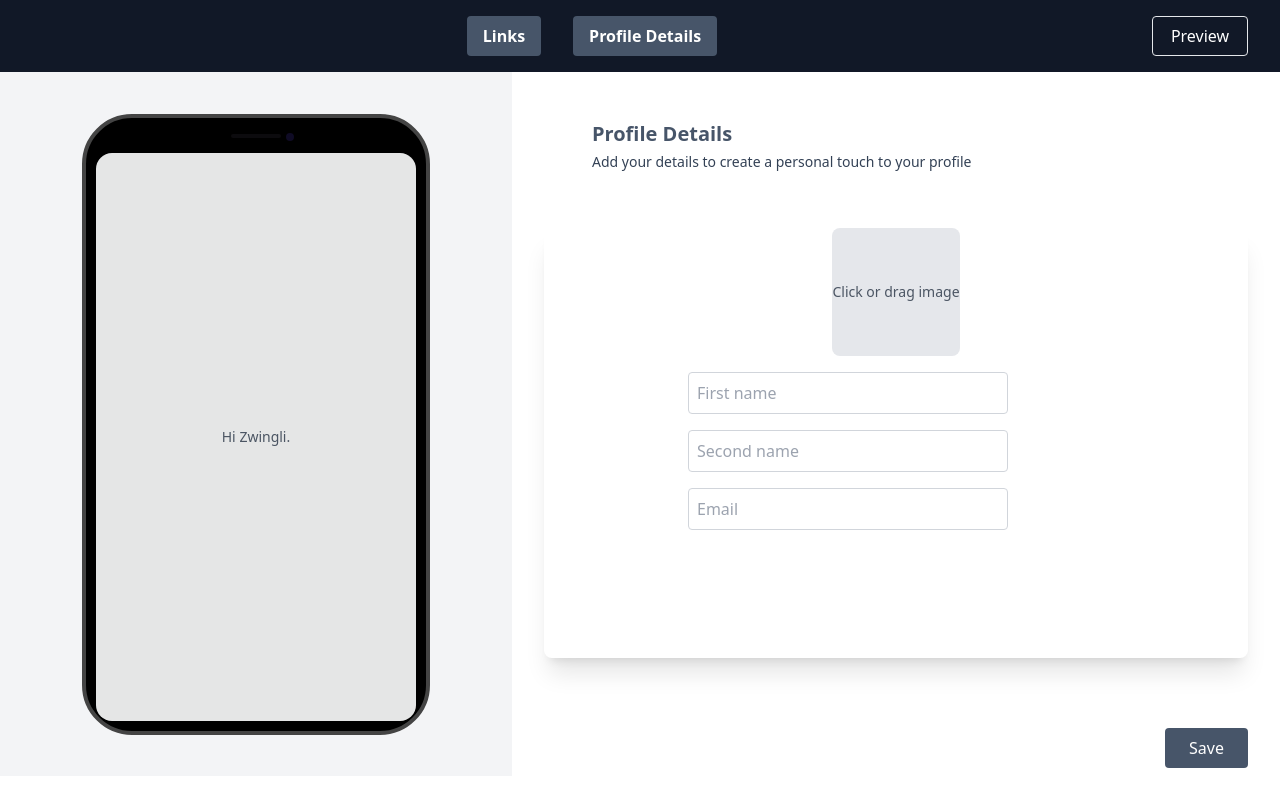
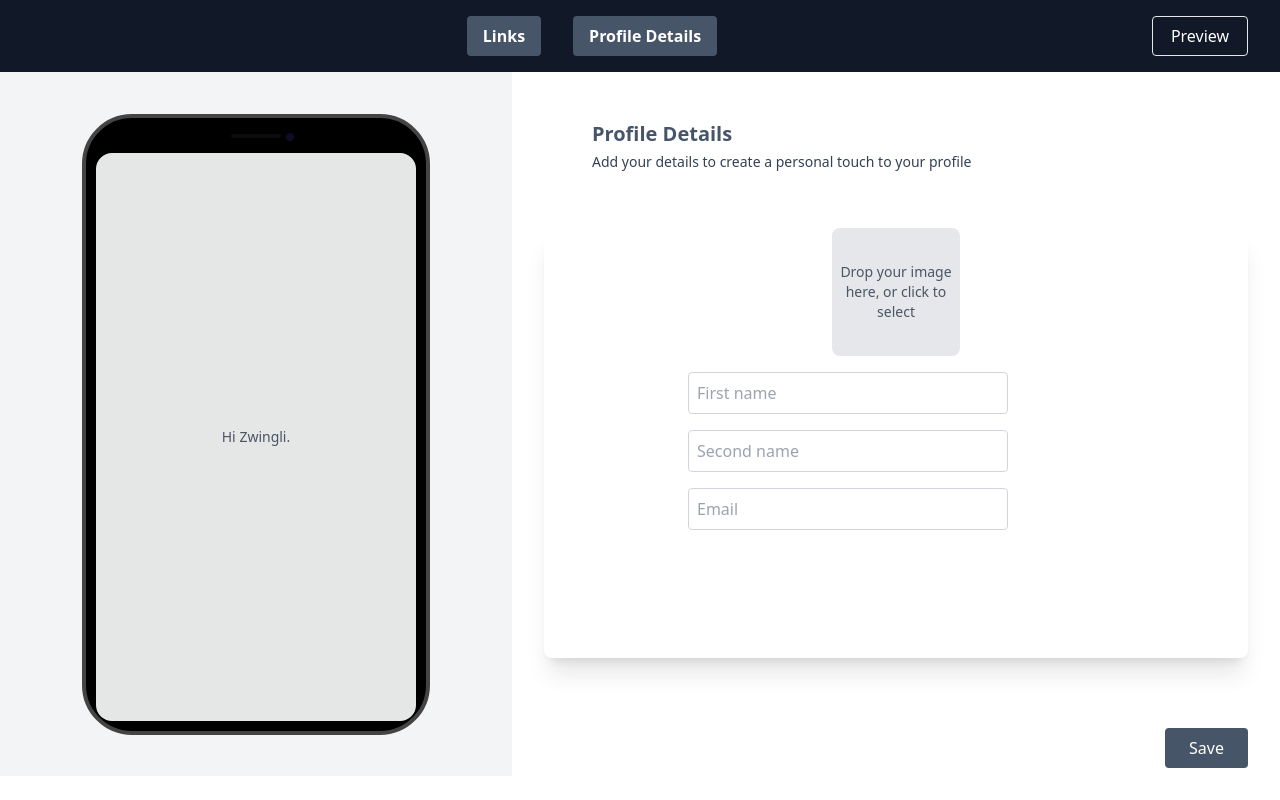
Before and after one commit to ZwingliCaleb/DelevoperLinks, a Next.js app: page /profile in a window 1280 px wide. Built offline with nearby package versions, Linux system fonts and the light colour scheme.

Commit message:
Fix my image picker and add a remove image button

```diff
--- a/components/AvatarUpload.jsx
+++ b/components/AvatarUpload.jsx
@@ -1,19 +1,17 @@
-import React from 'react';
+import React, { useCallback } from 'react';
 import { useDropzone } from 'react-dropzone';
 
 const AvatarUpload = ({ onImageUpload }) => {
-  const onDrop = (acceptedFiles) => {
+  const onDrop = useCallback((acceptedFiles) => {
     const file = acceptedFiles[0];
     if (file) {
       onImageUpload(URL.createObjectURL(file)); // Pass the selected image URL to the parent
     }
-  };
+  }, [onImageUpload]);
 
-  const { getRootProps, getInputProps } = useDropzone({
+  const { getRootProps, getInputProps, isDragActive, } = useDropzone({
     onDrop,
-    accept: {
-      'image/*': [] // Accept any image format
-    }
+    accept: {'image/*': []} // Accept any image format
   });
 
   return (
@@ -23,7 +21,11 @@ const AvatarUpload = ({ onImageUpload }) => {
       })}
     >
       <input {...getInputProps()} />
-      <p className="text-gray-600 text-sm text-center">Click or drag image</p>
+      {isDragActive ? (
+        <p className="text-gray-600 text-sm text-center">Click or drag image</p>
+      ) : (
+        <p className="text-gray-600 text-sm text-center">Drop your image here, or click to select</p>
+      )}
     </div>
   );
 };
--- a/pages/profile.jsx
+++ b/pages/profile.jsx
@@ -1,13 +1,13 @@
-import React, { useState } from 'react';
-import Link from 'next/link';
-import AvatarUpload from '../components/AvatarUpload';
-import PhoneAvatar from '../components/PhoneAvatar';
-import ProfileForm from '../components/ProfileForm';
+import React, { useState } from "react";
+import Link from "next/link";
+import AvatarUpload from "../components/AvatarUpload";
+import PhoneAvatar from "../components/PhoneAvatar";
+import ProfileForm from "../components/ProfileForm";
 
 const Profile = () => {
-  const [firstname, setFirstName] = useState('');
-  const [secondname, setSecondName] = useState('');
-  const [email, setEmail] = useState('');
+  const [firstname, setFirstName] = useState("");
+  const [secondname, setSecondName] = useState("");
+  const [email, setEmail] = useState("");
   const [profilePicture, setProfilePicture] = useState(null);
 
   return (
@@ -18,15 +18,21 @@ const Profile = () => {
           {/* Centered Buttons */}
           <div className="flex justify-center flex-grow space-x-8">
             <Link href="/">
-              <button className="font-semibold bg-slate-600 px-4 py-2 rounded">Links</button>
+              <button className="font-semibold bg-slate-600 px-4 py-2 rounded">
+                Links
+              </button>
             </Link>
             <Link href="/profile">
-              <button className="font-semibold bg-slate-600 px-4 py-2 rounded">Profile Details</button>
+              <button className="font-semibold bg-slate-600 px-4 py-2 rounded">
+                Profile Details
+              </button>
             </Link>
           </div>
           {/* Right Aligned Preview Button */}
           <Link href="/preview">
-            <button className="h-10 w-24 rounded bg-gray-900 border">Preview</button>
+            <button className="h-10 w-24 rounded bg-gray-900 border">
+              Preview
+            </button>
           </Link>
         </nav>
       </header>
@@ -38,22 +44,34 @@ const Profile = () => {
         {/* Customize links section */}
         <section className="w-full lg:w-3/5 flex flex-col justify-between px-8 bg-white">
           <div className="m-12 h-full">
-            <h1 className="text-xl text-slate-600 font-bold">Profile Details</h1>
-            <p className="text-sm text-slate-700 mt-1 mb-2">Add your details to create a personal touch to your profile</p>
+            <h1 className="text-xl text-slate-600 font-bold">
+              Profile Details
+            </h1>
+            <p className="text-sm text-slate-700 mt-1 mb-2">
+              Add your details to create a personal touch to your profile
+            </p>
           </div>
 
           {/* Profile Form */}
           <div className="flex flex-col items-center rounded-lg shadow-xl pb-32 mb-48">
-
             {/* Profile Picture Upload */}
             <div className="flex flex-col items-center">
+              {!profilePicture ? (
                 <AvatarUpload onImageUpload={setProfilePicture} />
-            {profilePicture && (
+            ) : (
+              <div>
                 <img
                   src={profilePicture}
                   alt="Profile Picture"
-                className="mt-4 w-32 h-32 rounded-lg mt-4"
+                  className="w-32 h-32 rounded-lg mt-4"
                 />
+                <button
+                  onClick={() => setProfilePicture(null)}
+                  className="text-red-600 mt-2"
+                >
+                  Change Image
+                </button>
+              </div>
               )}
             </div>
 
@@ -71,7 +89,9 @@ const Profile = () => {
 
       {/* Save button positioned bottom-right */}
       <div className="fixed bottom-8 right-8">
-        <button className="bg-slate-600 text-white px-6 py-2 rounded">Save</button>
+        <button className="bg-slate-600 text-white px-6 py-2 rounded">
+          Save
+        </button>
       </div>
     </div>
   );
```
Lines whose indentation alone changed are shown as unchanged.
